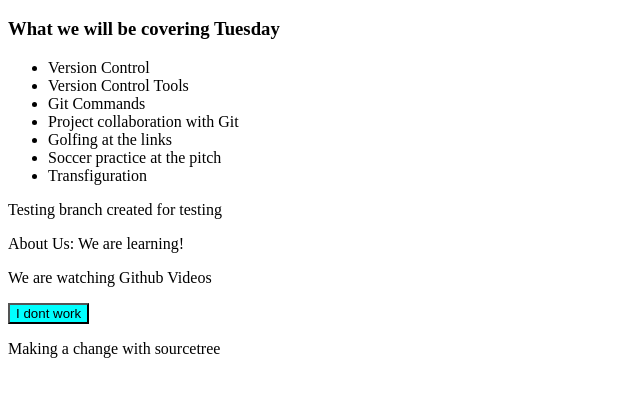
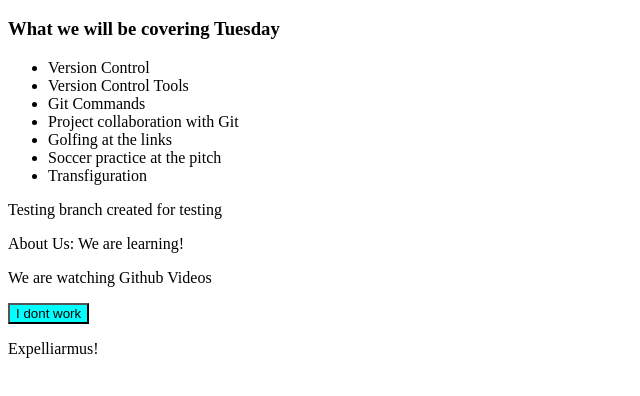
Before and after one commit to SolutiaMR/Solutia-GitTraining, a plain HTML site: page index.html in a window 1280 px wide. Shown: the part 48-444 px from the top of the page, without its empty margins (0-640 px from the left). Drawn offline with Linux system fonts and the light colour scheme.

Commit message:
added a disarming spell to a p tag

```diff
--- a/index.html
+++ b/index.html
@@ -18,6 +18,6 @@
 <p>About Us: We are learning!</p>
 <p>We are watching Github Videos<p/>
 <button>I dont work</button>
-<p>Making a change with sourcetree</p>
+<p>Expelliarmus!</p>
 </body>
 </html>
```
